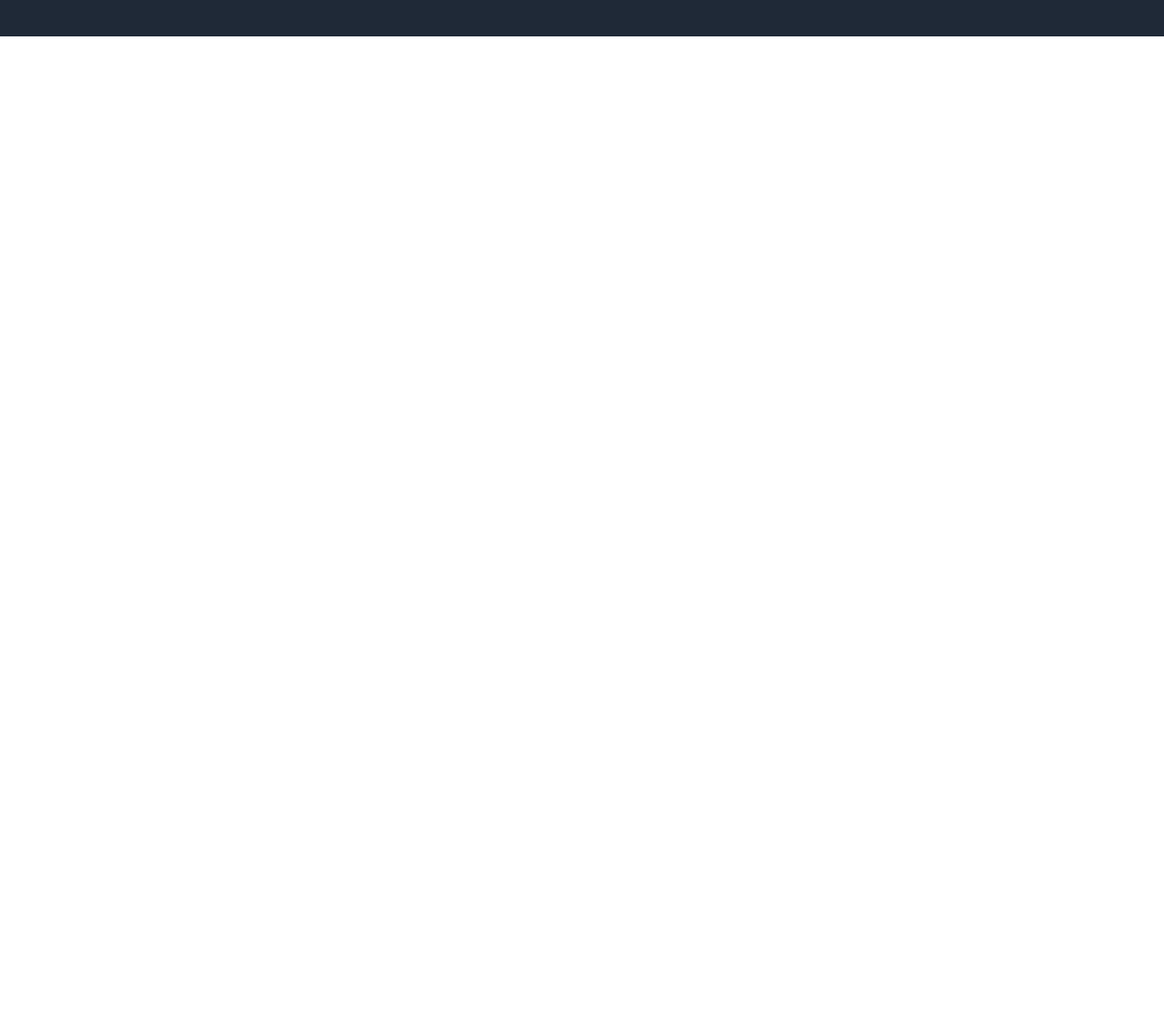
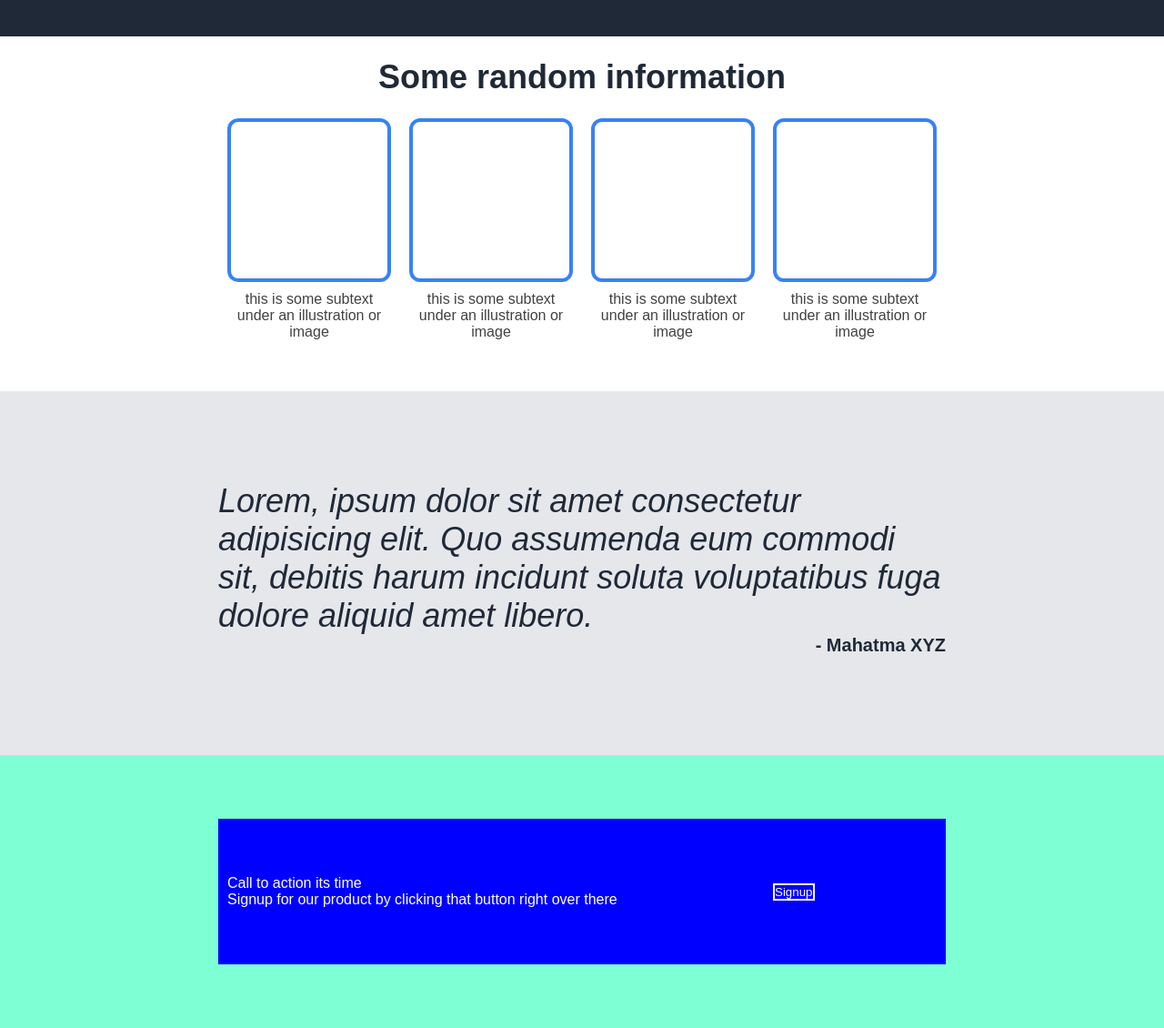
Before and after one commit to Salman-itShaala/Java-18-and-Python-07, a plain HTML site: page day 06/index.html in a window 1280 px wide. Shown: the part 540-1670 px from the top of the page at 91% size. Before the commit the page ends 800 px from the top, so only its background shows below. Drawn offline with Linux system fonts and the light colour scheme.

Commit message:
completed simple page

```diff
--- a/day 06/index.html
+++ b/day 06/index.html
@@ -27,5 +27,50 @@
       </div>
       <div class="hero-right"></div>
     </div>
+
+    <div class="random-info-section">
+      <h2>Some random information</h2>
+      <div class="cards-container">
+        <div class="card">
+          <div></div>
+          <p>this is some subtext under an illustration or image</p>
+        </div>
+        <div class="card">
+          <div></div>
+          <p>this is some subtext under an illustration or image</p>
+        </div>
+        <div class="card">
+          <div></div>
+          <p>this is some subtext under an illustration or image</p>
+        </div>
+        <div class="card">
+          <div></div>
+          <p>this is some subtext under an illustration or image</p>
+        </div>
+      </div>
+    </div>
+
+    <div class="quote-section">
+      <div>
+        <p class="quote">
+          Lorem, ipsum dolor sit amet consectetur adipisicing elit. Quo
+          assumenda eum commodi sit, debitis harum incidunt soluta voluptatibus
+          fuga dolore aliquid amet libero.
+        </p>
+        <p class="writer">- Mahatma XYZ</p>
+      </div>
+    </div>
+
+    <div class="cta-section">
+      <div class="cta-child">
+        <div class="cta-left">
+          <p>Call to action its time</p>
+          <p>Signup for our product by clicking that button right over there</p>
+        </div>
+        <div class="cta-right">
+          <button>Signup</button>
+        </div>
+      </div>
+    </div>
   </body>
 </html>
--- a/day 06/style.css
+++ b/day 06/style.css
@@ -2,6 +2,9 @@
   padding: 0;
   margin: 0;
   box-sizing: border-box;
+}
+body {
+  font-family: Arial, Helvetica, sans-serif;
 }
 
 /* -----------header start------------- */
@@ -74,3 +77,105 @@
   width: 700px;
   background-color: rgb(159, 159, 159);
 }
+
+/* ----------  hero section end ------------- */
+
+.random-info-section h2 {
+  text-align: center;
+  margin: 24px 0;
+  font-size: 36px;
+  color: #1f2937;
+  font-weight: bold;
+}
+
+.cards-container {
+  display: flex;
+  justify-content: center;
+  height: 300px;
+  align-items: center;
+  gap: 20px;
+}
+
+.card {
+  height: 300px;
+  width: 180px;
+  text-align: center;
+  color: rgb(66, 66, 66);
+}
+
+.card div {
+  height: 180px;
+  width: 180px;
+  border: 4px solid #3882f6;
+  border-radius: 12px;
+  margin-bottom: 10px;
+}
+
+/* ---------- random info section end------------- */
+
+/* quote section start */
+
+.quote-section {
+  height: 400px;
+  background-color: #e5e7eb;
+  display: flex;
+  align-items: center;
+  justify-content: center;
+}
+
+.quote-section div {
+  /* background-color: aqua; */
+  height: 200px;
+  width: 800px;
+}
+
+.quote {
+  color: #1f2937;
+  font-size: 36px;
+  font-weight: lighter;
+  font-style: italic;
+}
+
+.writer {
+  text-align: end;
+  font-weight: bold;
+  color: #1f2937;
+  font-size: 20px;
+}
+
+/* --------- cta section start ---------- */
+
+.cta-section {
+  height: 300px;
+  background-color: aquamarine;
+  display: flex;
+  align-items: center;
+  justify-content: center;
+}
+
+.cta-section .cta-child {
+  height: 160px;
+  width: 800px;
+  background-color: blue;
+  display: flex;
+  justify-content: space-between;
+  align-items: center;
+  padding: 10px;
+}
+
+.cta-left {
+  width: 580px;
+  /* background-color: black; */
+  color: white;
+}
+
+.cta-right {
+  width: 180px;
+  /* background-color: black; */
+}
+
+.cta-right button {
+  border: 2px solid white;
+  color: white;
+  background-color: blue;
+}
```
